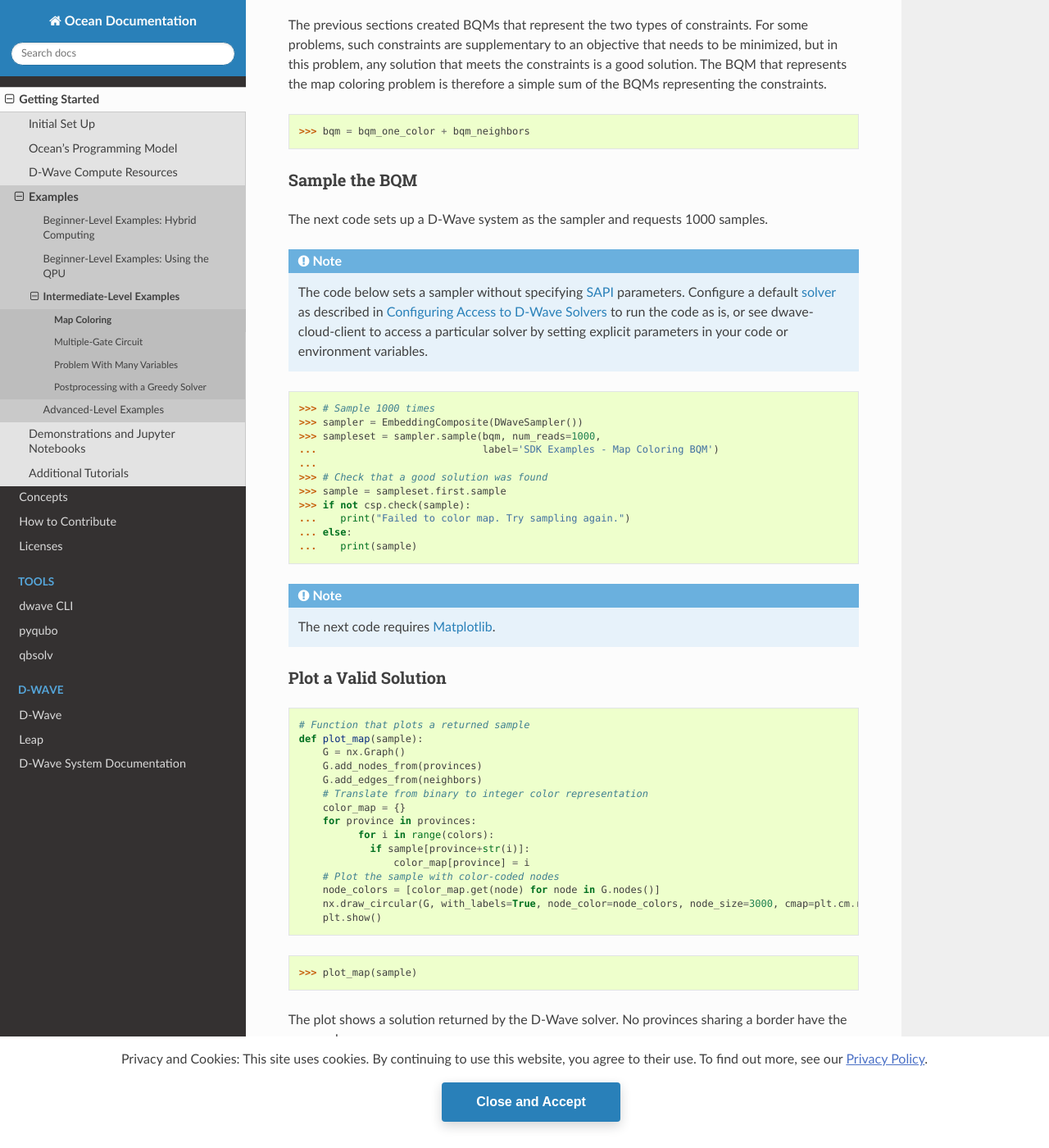
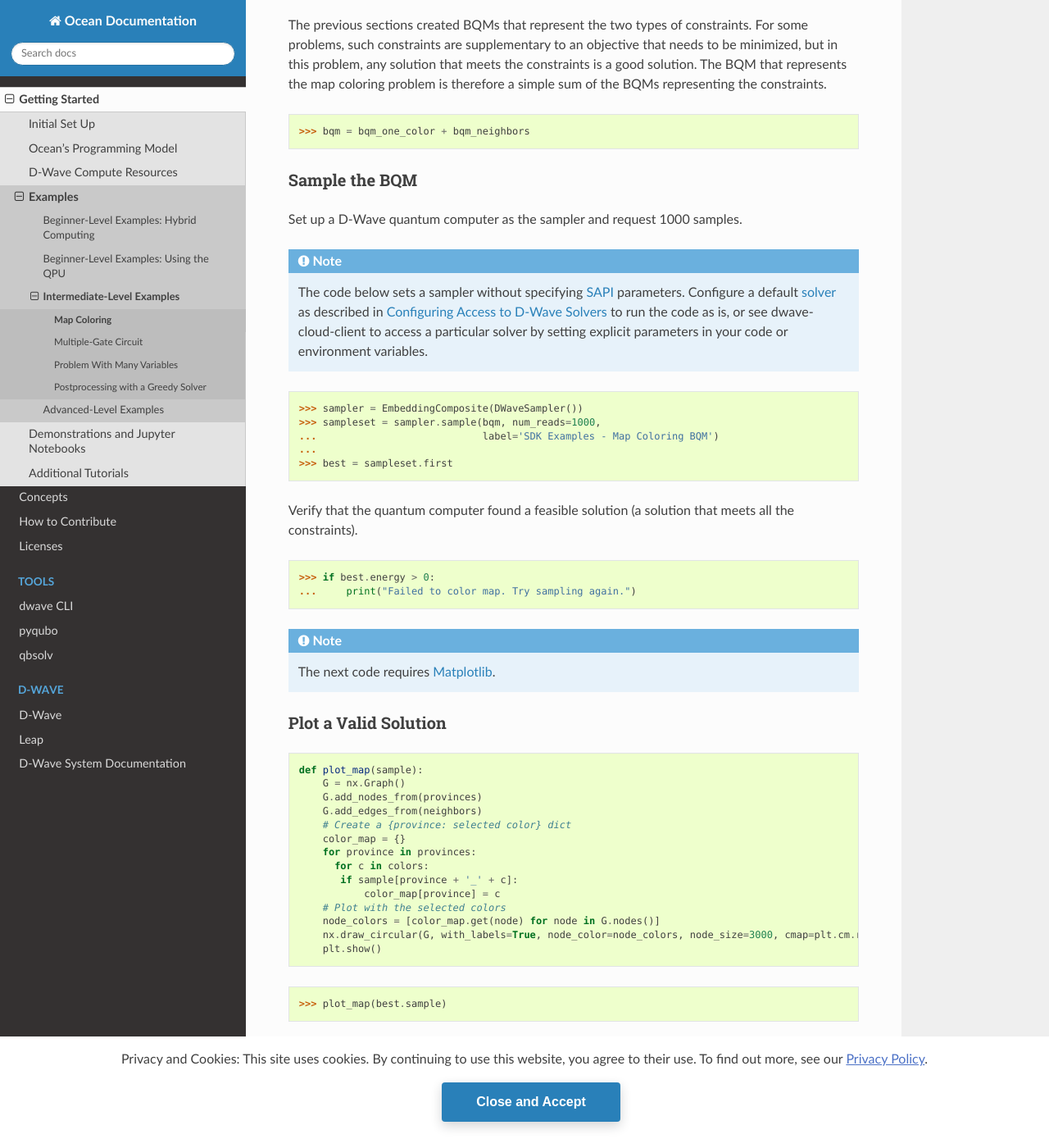
Before and after one commit to dwavesystems/dwave-ocean-sdk, a Sphinx documentation site: the page built from docs/examples/map_coloring.rst, in a window 1280 px wide and 1400 px high, scrolled down 5349 px. Shown: the whole window at 82% size. Built offline with Sphinx 7.4.7 and the Read the Docs theme 2.0.0, drawn with Linux system fonts in a browser that asks for light colours; pages that are not in the unit, such as notebooks, are missing from menus; the version number could not be read and is left out; some of the changed text lies outside the part shown.

Commit message:
Update plotting code and result graph

```diff
--- a/docs/examples/map_coloring.rst
+++ b/docs/examples/map_coloring.rst
@@ -270,23 +270,23 @@
 Sample the BQM
 --------------
 
-The next code sets up a D-Wave system as the sampler and requests 1000 samples.
+Set up a D-Wave quantum computer as the sampler and request 1000 samples.
 
 .. include:: min_vertex.rst
    :start-after: default-config-start-marker
    :end-before: default-config-end-marker
 
->>> # Sample 1000 times
 >>> sampler = EmbeddingComposite(DWaveSampler())       # doctest: +SKIP
 >>> sampleset = sampler.sample(bqm, num_reads=1000,
 ...                            label='SDK Examples - Map Coloring BQM') # doctest: +SKIP
 ...
->>> # Check that a good solution was found
->>> sample = sampleset.first.sample     # doctest: +SKIP
->>> if not csp.check(sample):           # doctest: +SKIP
-...    print("Failed to color map. Try sampling again.")
-... else:
-...    print(sample)
+>>> best = sampleset.first     # doctest: +SKIP
+
+Verify that the quantum computer found a feasible solution (a solution that meets
+all the constraints).
+
+>>> if best.energy > 0:
+...     print("Failed to color map. Try sampling again.")
 
 .. note:: The next code requires `Matplotlib <https://matplotlib.org>`_\ .
 
@@ -295,26 +295,25 @@
 
 .. code-block:: python
 
-    # Function that plots a returned sample
     def plot_map(sample):
         G = nx.Graph()
         G.add_nodes_from(provinces)
         G.add_edges_from(neighbors)
-        # Translate from binary to integer color representation
+        # Create a {province: selected color} dict
         color_map = {}
         for province in provinces:
-    	      for i in range(colors):
-                if sample[province+str(i)]:
-                    color_map[province] = i
-        # Plot the sample with color-coded nodes
+          for c in colors:
+           if sample[province + '_' + c]:
+               color_map[province] = c
+        # Plot with the selected colors
         node_colors = [color_map.get(node) for node in G.nodes()]
         nx.draw_circular(G, with_labels=True, node_color=node_colors, node_size=3000, cmap=plt.cm.rainbow)
         plt.show()
 
->>> plot_map(sample)    # doctest: +SKIP
+>>> plot_map(best.sample)    # doctest: +SKIP
 
-The plot shows a solution returned by the D-Wave solver. No provinces sharing a border
-have the same color.
+The plot shows a solution returned by the D-Wave solver. No provinces sharing a
+border have the same color.
 
 .. figure:: ../_images/map_coloring_CSP4colors.png
    :name: MapColoring_CSP4colors
```
Also changed, not shown: docs/_images/map_coloring_CSP4colors.png.
